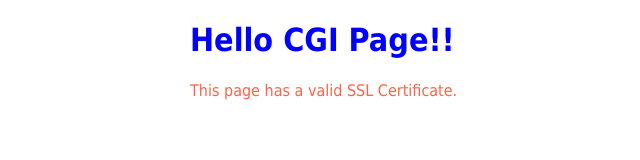
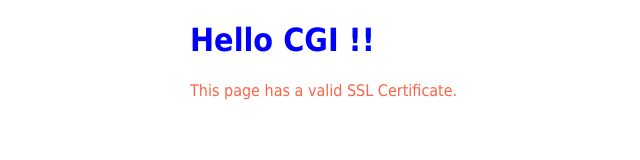
Before and after one commit to tanu137/test123, a plain HTML site: page index.html in a window 1280 px wide. Shown: the whole page, without its empty margins (170-810 px from the left). Drawn offline with Linux system fonts and the light colour scheme.

Commit message:
new changes

```diff
--- a/index.html
+++ b/index.html
@@ -11,7 +11,7 @@
 </style>
 </head>
 <body>
-<h1 style="color:blue;">Hello CGI Page!!</h1>
+<h1 style="color:blue;">Hello CGI !!</h1>
 <p style="color:Tomato;">
  This page has a valid SSL Certificate.
 </p>
```
